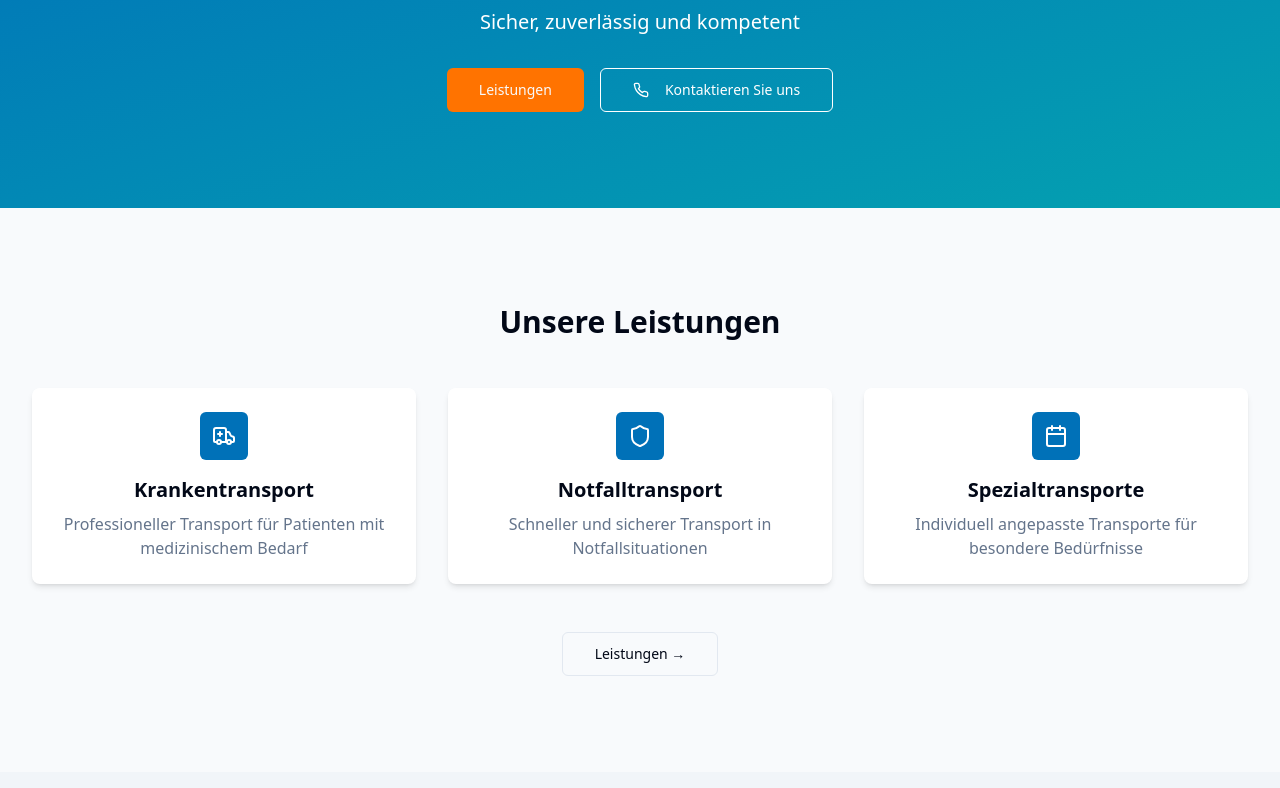
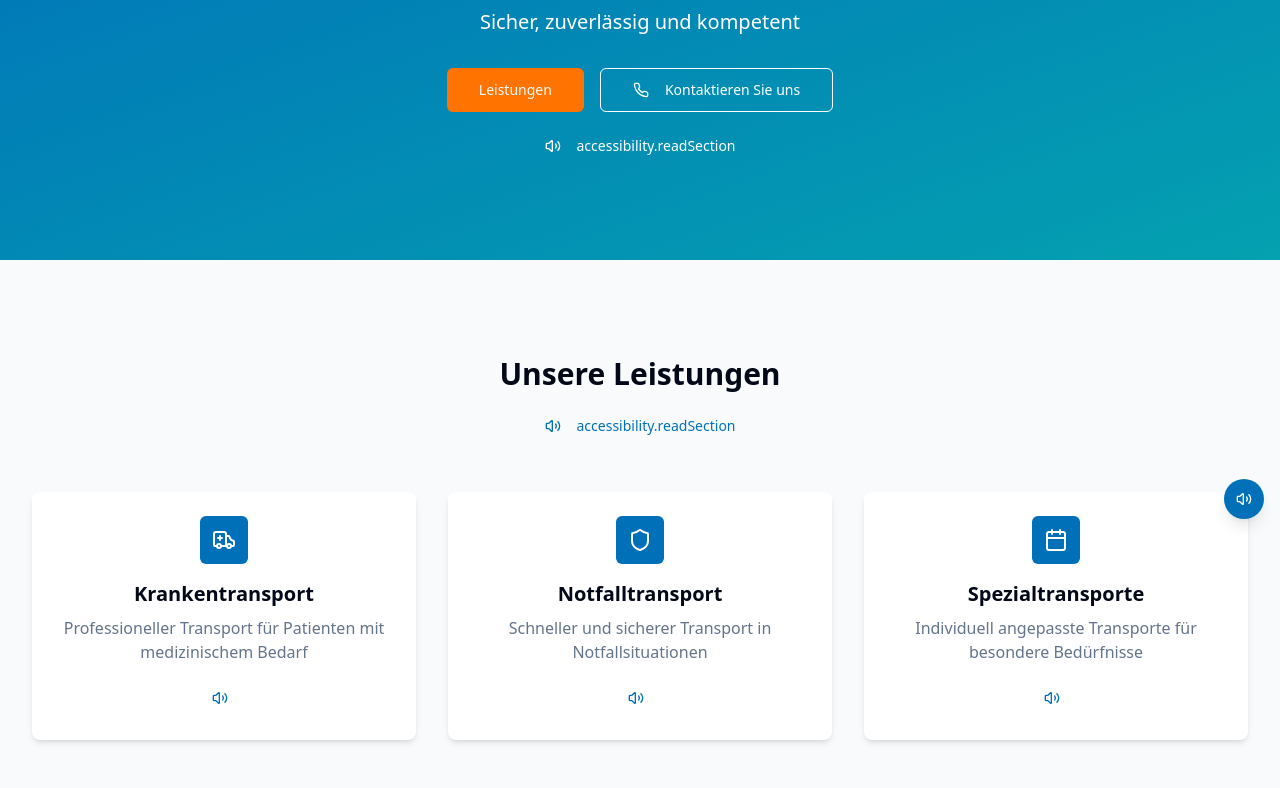
Before and after one commit to celtechstarter/ask-transit-connect, a React (Vite) app: page / in a window 1280 px wide. Shown: the part 265-1053 px from the top of the page. Built offline with nearby package versions, Linux system fonts and the light colour scheme.

Commit message:
Refactor: Implement accessibility improvements
- Add ARIA attributes to interactive elements.
- Ensure compliance with German accessibility standards.
- Improve navigation and readability.
- Integrate text-to-speech functionality.
- Conduct accessibility testing.

```diff
--- a/src/pages/HomePage.tsx
+++ b/src/pages/HomePage.tsx
@@ -1,9 +1,9 @@
 
 import { useLanguage } from "@/providers/LanguageProvider";
 import { Button } from "@/components/ui/button";
-import { Ambulance, Shield, Calendar, Phone } from "lucide-react";
+import { Ambulance, Shield, Calendar, Phone, Volume2 } from "lucide-react";
 import { Link } from "react-router-dom";
-import { useRef, useEffect } from "react";
+import { useRef, useEffect, useState } from "react";
 
 export default function HomePage() {
   const { t } = useLanguage();
@@ -13,6 +13,35 @@ export default function HomePage() {
   const heroRef = useRef<HTMLDivElement>(null);
   const servicesCardRefs = [useRef<HTMLDivElement>(null), useRef<HTMLDivElement>(null), useRef<HTMLDivElement>(null)];
   const aboutRef = useRef<HTMLDivElement>(null);
+
+  // Text-to-speech state
+  const [isSpeaking, setIsSpeaking] = useState(false);
+  const [currentVoice, setCurrentVoice] = useState<SpeechSynthesisVoice | null>(null);
+
+  // Set up text-to-speech voices when available
+  useEffect(() => {
+    if (typeof window !== 'undefined' && window.speechSynthesis) {
+      const setVoices = () => {
+        const voices = window.speechSynthesis.getVoices();
+        const germanVoice = voices.find(voice => voice.lang.includes('de'));
+        setCurrentVoice(germanVoice || voices[0]);
+      };
+
+      // Chrome loads voices asynchronously
+      if (window.speechSynthesis.onvoiceschanged !== undefined) {
+        window.speechSynthesis.onvoiceschanged = setVoices;
+      }
+
+      setVoices();
+    }
+
+    return () => {
+      // Clean up any ongoing speech when component unmounts
+      if (typeof window !== 'undefined' && window.speechSynthesis) {
+        window.speechSynthesis.cancel();
+      }
+    };
+  }, []);
 
   // Animation on scroll
   useEffect(() => {
@@ -48,8 +77,67 @@ export default function HomePage() {
     return () => observer.disconnect();
   }, []);
 
+  // Text-to-speech function
+  const speakText = (text: string) => {
+    if (typeof window !== 'undefined' && window.speechSynthesis) {
+      // Cancel any ongoing speech
+      window.speechSynthesis.cancel();
+
+      setIsSpeaking(true);
+      const utterance = new SpeechSynthesisUtterance(text);
+
+      if (currentVoice) {
+        utterance.voice = currentVoice;
+      }
+
+      utterance.lang = 'de-DE';
+      utterance.rate = 0.9; // Slightly slower for better understanding
+      utterance.pitch = 1;
+
+      utterance.onend = () => setIsSpeaking(false);
+      utterance.onerror = () => setIsSpeaking(false);
+
+      window.speechSynthesis.speak(utterance);
+    }
+  };
+
+  // Function to speak the current section
+  const speakSection = (element: HTMLElement | null, title: string) => {
+    if (!element) return;
+
+    const text = `${title}. ${element.textContent}`;
+    speakText(text);
+  };
+
   return (
     <main className="flex-1" role="main">
+      {/* Skip to content link for keyboard users */}
+      <a
+        href="#main-content"
+        className="sr-only focus:not-sr-only focus:absolute focus:p-4 focus:bg-primary focus:text-white focus:z-50"
+      >
+        {t('accessibility.skipToContent')}
+      </a>
+
+      {/* Text-to-speech control */}
+      <div
+        className="fixed bottom-4 right-4 z-40"
+        aria-live="polite"
+      >
+        <Button
+          variant="default"
+          size="icon"
+          className="rounded-full shadow-lg bg-primary hover:bg-primary/90 text-white"
+          onClick={() => speakSection(document.querySelector('main'), t('accessibility.entirePage'))}
+          aria-label={t('accessibility.readPage')}
+          aria-pressed={isSpeaking}
+          title={t('accessibility.readPage')}
+        >
+          <Volume2 className="h-5 w-5" aria-hidden="true" />
+          <span className="sr-only">{t('accessibility.readPage')}</span>
+        </Button>
+      </div>
+
       {/* Hero Section */}
       <section
         className="py-16 md:py-24 bg-gradient-to-br from-medical-blue to-medical-teal text-white"
@@ -70,7 +158,7 @@ export default function HomePage() {
               <Button
                 size="lg"
                 variant="default"
-                className="bg-medical-orange hover:bg-medical-orange/90"
+                className="bg-medical-orange hover:bg-medical-orange/90 focus:ring-2 focus:ring-offset-2 focus:ring-medical-orange"
                 onClick={() => servicesRef.current?.scrollIntoView({ behavior: 'smooth' })}
                 aria-label={t('services') + ', ' + t('button.scrollToSection')}
               >
@@ -80,7 +168,7 @@ export default function HomePage() {
                 <Button
                   size="lg"
                   variant="outline"
-                  className="border-white bg-transparent text-white hover:bg-white/20 dark:border-white dark:text-white dark:hover:bg-white/10"
+                  className="border-white bg-transparent text-white hover:bg-white/20 dark:border-white dark:text-white dark:hover:bg-white/10 focus:ring-2 focus:ring-offset-2 focus:ring-white"
                   aria-label={t('hero.cta')}
                 >
                   <Phone className="mr-2 h-4 w-4" aria-hidden="true" />
@@ -88,6 +176,16 @@ export default function HomePage() {
                 </Button>
               </Link>
             </div>
+            <Button
+              variant="ghost"
+              size="sm"
+              onClick={() => speakSection(heroRef.current, t('hero.title'))}
+              className="mt-4 text-white hover:bg-white/20"
+              aria-label={t('accessibility.readSection')}
+            >
+              <Volume2 className="mr-2 h-4 w-4" aria-hidden="true" />
+              <span>{t('accessibility.readSection')}</span>
+            </Button>
           </div>
         </div>
       </section>
@@ -97,20 +195,36 @@ export default function HomePage() {
         ref={servicesRef}
         className="py-16 md:py-24 bg-background"
         aria-labelledby="services-heading"
+        id="main-content"
       >
         <div className="container px-4 sm:px-6 lg:px-8 mx-auto">
           <div className="text-center mb-12">
             <h2 id="services-heading" className="text-3xl font-bold mb-4">
               {t('services.title')}
             </h2>
+            <Button
+              variant="ghost"
+              size="sm"
+              onClick={() => speakSection(servicesRef.current, t('services.title'))}
+              className="text-primary hover:bg-primary/10"
+              aria-label={t('accessibility.readSection') + ': ' + t('services.title')}
+            >
+              <Volume2 className="mr-2 h-4 w-4" aria-hidden="true" />
+              <span>{t('accessibility.readSection')}</span>
+            </Button>
           </div>
 
-          <div className="grid grid-cols-1 md:grid-cols-3 gap-8" role="list" aria-label={t('services.list.description')}>
+          <div
+            className="grid grid-cols-1 md:grid-cols-3 gap-8"
+            role="list"
+            aria-label={t('services.list.description')}
+          >
             {/* Service Card 1 */}
             <div
               ref={servicesCardRefs[0]}
-              className="bg-card rounded-lg shadow-md p-6 opacity-0"
+              className="bg-card rounded-lg shadow-md p-6 opacity-0 focus-within:ring-2 focus-within:ring-primary"
               role="listitem"
+              tabIndex={0}
             >
               <div className="flex items-center justify-center h-12 w-12 rounded-md bg-primary text-white mb-4 mx-auto" aria-hidden="true">
                 <Ambulance className="h-6 w-6" />
@@ -121,13 +235,24 @@ export default function HomePage() {
               <p className="text-muted-foreground text-center">
                 {t('services.ambulance.description')}
               </p>
+              <Button
+                variant="ghost"
+                size="sm"
+                onClick={() => speakText(t('services.ambulance.title') + '. ' + t('services.ambulance.description'))}
+                className="w-full mt-4 text-primary hover:bg-primary/10"
+                aria-label={t('accessibility.readSection') + ': ' + t('services.ambulance.title')}
+              >
+                <Volume2 className="mr-2 h-4 w-4" aria-hidden="true" />
+                <span className="sr-only">{t('accessibility.readSection')}</span>
+              </Button>
             </div>
 
             {/* Service Card 2 */}
             <div
               ref={servicesCardRefs[1]}
-              className="bg-card rounded-lg shadow-md p-6 opacity-0"
+              className="bg-card rounded-lg shadow-md p-6 opacity-0 focus-within:ring-2 focus-within:ring-primary"
               role="listitem"
+              tabIndex={0}
             >
               <div className="flex items-center justify-center h-12 w-12 rounded-md bg-primary text-white mb-4 mx-auto" aria-hidden="true">
                 <Shield className="h-6 w-6" />
@@ -138,13 +263,24 @@ export default function HomePage() {
               <p className="text-muted-foreground text-center">
                 {t('services.emergency.description')}
               </p>
+              <Button
+                variant="ghost"
+                size="sm"
+                onClick={() => speakText(t('services.emergency.title') + '. ' + t('services.emergency.description'))}
+                className="w-full mt-4 text-primary hover:bg-primary/10"
+                aria-label={t('accessibility.readSection') + ': ' + t('services.emergency.title')}
+              >
+                <Volume2 className="mr-2 h-4 w-4" aria-hidden="true" />
+                <span className="sr-only">{t('accessibility.readSection')}</span>
+              </Button>
             </div>
 
             {/* Service Card 3 */}
             <div
               ref={servicesCardRefs[2]}
-              className="bg-card rounded-lg shadow-md p-6 opacity-0"
+              className="bg-card rounded-lg shadow-md p-6 opacity-0 focus-within:ring-2 focus-within:ring-primary"
               role="listitem"
+              tabIndex={0}
             >
               <div className="flex items-center justify-center h-12 w-12 rounded-md bg-primary text-white mb-4 mx-auto" aria-hidden="true">
                 <Calendar className="h-6 w-6" />
@@ -155,6 +291,16 @@ export default function HomePage() {
               <p className="text-muted-foreground text-center">
                 {t('services.special.description')}
               </p>
+              <Button
+                variant="ghost"
+                size="sm"
+                onClick={() => speakText(t('services.special.title') + '. ' + t('services.special.description'))}
+                className="w-full mt-4 text-primary hover:bg-primary/10"
+                aria-label={t('accessibility.readSection') + ': ' + t('services.special.title')}
+              >
+                <Volume2 className="mr-2 h-4 w-4" aria-hidden="true" />
+                <span className="sr-only">{t('accessibility.readSection')}</span>
+              </Button>
             </div>
           </div>
 
@@ -164,8 +310,10 @@ export default function HomePage() {
                 variant="outline"
                 size="lg"
                 aria-label={t('services') + ' ' + t('button.moreInfo')}
+                className="focus:ring-2 focus:ring-offset-2 focus:ring-primary"
               >
                 {t('services')} &rarr;
+                <span className="sr-only">{t('button.moreInfo')}</span>
               </Button>
             </Link>
           </div>
@@ -193,10 +341,22 @@ export default function HomePage() {
                 variant="default"
                 size="lg"
                 aria-label={t('about') + ' ' + t('button.moreInfo')}
+                className="focus:ring-2 focus:ring-offset-2 focus:ring-primary"
               >
                 {t('about')} &rarr;
+                <span className="sr-only">{t('button.moreInfo')}</span>
               </Button>
             </Link>
+            <Button
+              variant="ghost"
+              size="sm"
+              onClick={() => speakSection(aboutRef.current, t('about.title'))}
+              className="block mx-auto mt-4 text-primary hover:bg-primary/10"
+              aria-label={t('accessibility.readSection') + ': ' + t('about.title')}
+            >
+              <Volume2 className="mr-2 h-4 w-4" aria-hidden="true" />
+              <span>{t('accessibility.readSection')}</span>
+            </Button>
           </div>
         </div>
       </section>
```
